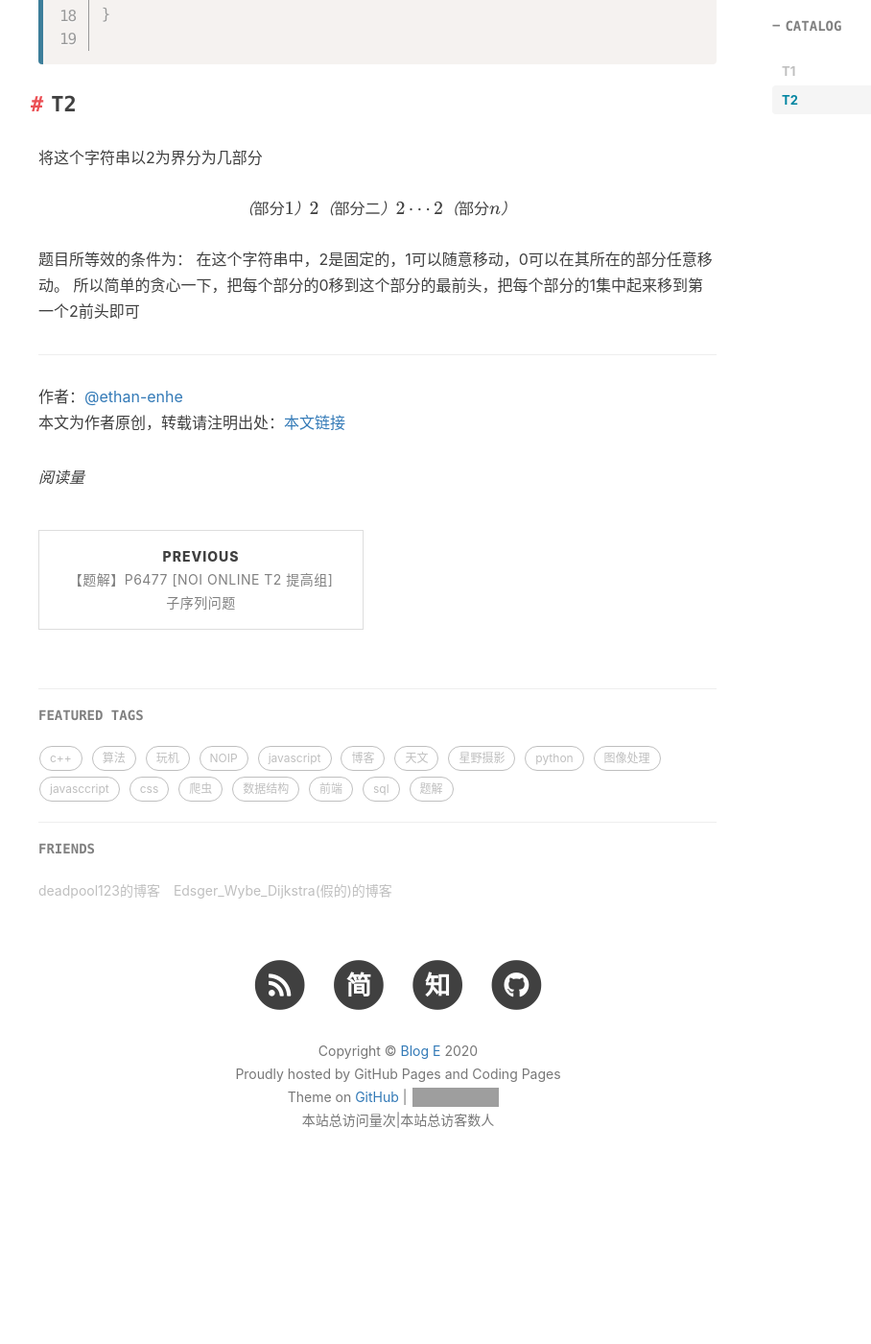
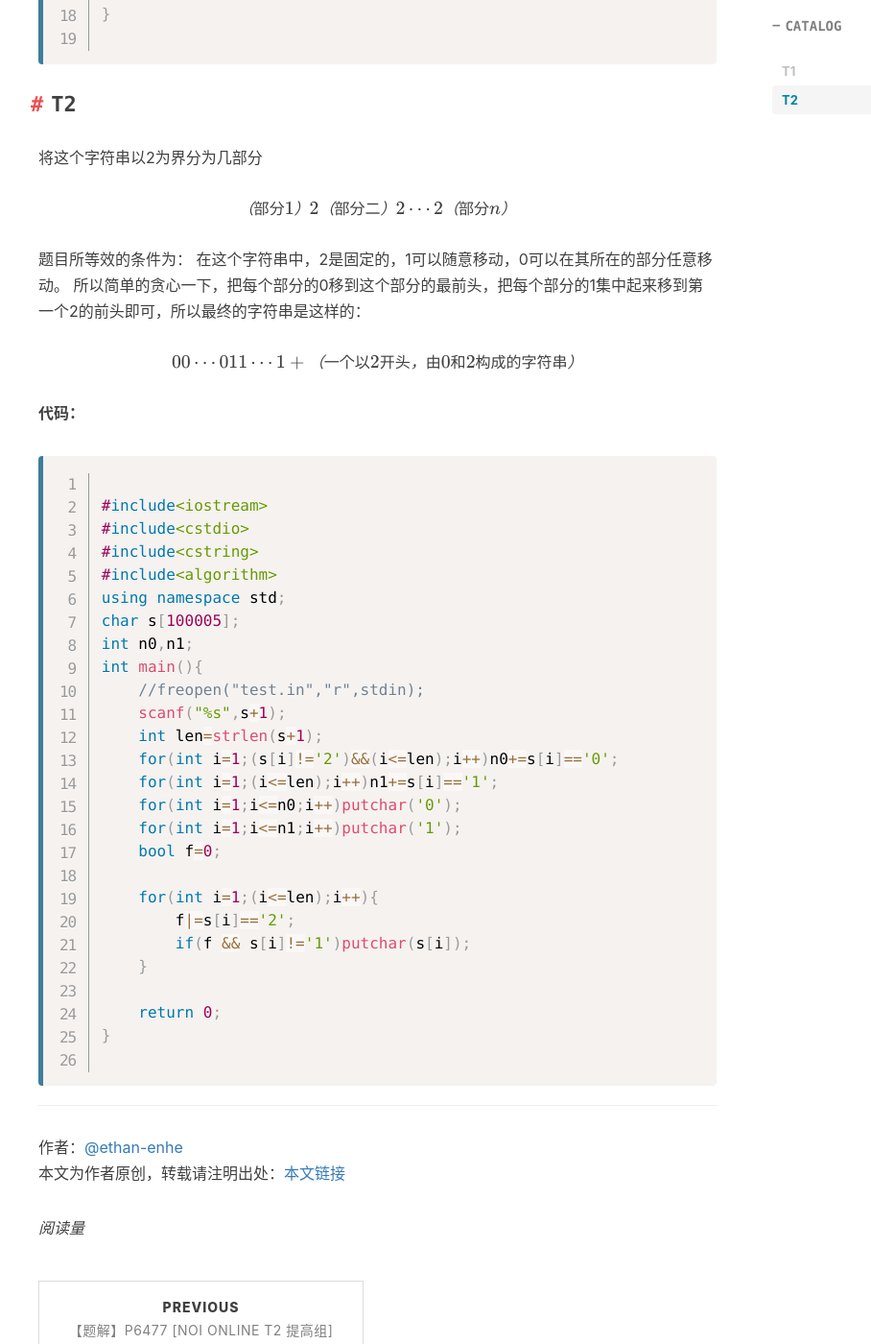
Before and after one commit to ethan-enhe/ethan-enhe.github.io, a Jekyll site: the page built from _posts/2020-07-08-cf-edu-round-47解题记录.md, in a window 1280 px wide and 1400 px high, scrolled down 1105 px. Shown: the whole window at 96% size, without its empty margins (225-1133 px from the left). Built offline with Jekyll 4.4.1, drawn with Linux system fonts in a browser that asks for light colours; nearby versions of some CDN libraries; formulas are drawn with MathJax 3; comment, search, counter and statistics services are not loaded; before the commit the page ends 2376 px from its top, so only the background shows below that; grey boxes are pictures that could not be loaded.

Commit message:
_posts/2020-07-08-cf-edu-round-47解题记录.md updated from https://stackedit.io/

````diff
--- a/_posts/2020-07-08-cf-edu-round-47解题记录.md
+++ b/_posts/2020-07-08-cf-edu-round-47解题记录.md
@@ -42,8 +42,40 @@ $$（部分1）2（部分二）2\cdots2（部分n）$$
 
 题目所等效的条件为：
 在这个字符串中，2是固定的，1可以随意移动，0可以在其所在的部分任意移动。
-所以简单的贪心一下，把每个部分的0移到这个部分的最前头，把每个部分的1集中起来移到第一个2前头即可
+所以简单的贪心一下，把每个部分的0移到这个部分的最前头，把每个部分的1集中起来移到第一个2的前头即可，所以最终的字符串是这样的：
+
+$$00\cdots011\cdots1 +（一个以2开头，由0和2构成的字符串）$$
+
+**代码：**
+```cpp
+
+#include<iostream>
+#include<cstdio>
+#include<cstring>
+#include<algorithm>
+using namespace std;
+char s[100005];
+int n0,n1;
+int main(){
+	//freopen("test.in","r",stdin);
+	scanf("%s",s+1);
+	int len=strlen(s+1);
+	for(int i=1;(s[i]!='2')&&(i<=len);i++)n0+=s[i]=='0';
+	for(int i=1;(i<=len);i++)n1+=s[i]=='1';
+	for(int i=1;i<=n0;i++)putchar('0');
+	for(int i=1;i<=n1;i++)putchar('1');
+	bool f=0;
+
+	for(int i=1;(i<=len);i++){
+		f|=s[i]=='2';
+		if(f && s[i]!='1')putchar(s[i]);
+	}
+
+	return 0;
+}
+
+```
 <!--stackedit_data:
-eyJoaXN0b3J5IjpbLTcwMDIxNTAsMTEzNjk3MzM3MiwtOTYyMj
-Y1NDIzLDk4NTg4MjI0N119
+eyJoaXN0b3J5IjpbLTc0NzUyMjUyNywxMTM2OTczMzcyLC05Nj
+IyNjU0MjMsOTg1ODgyMjQ3XX0=
 -->
````
